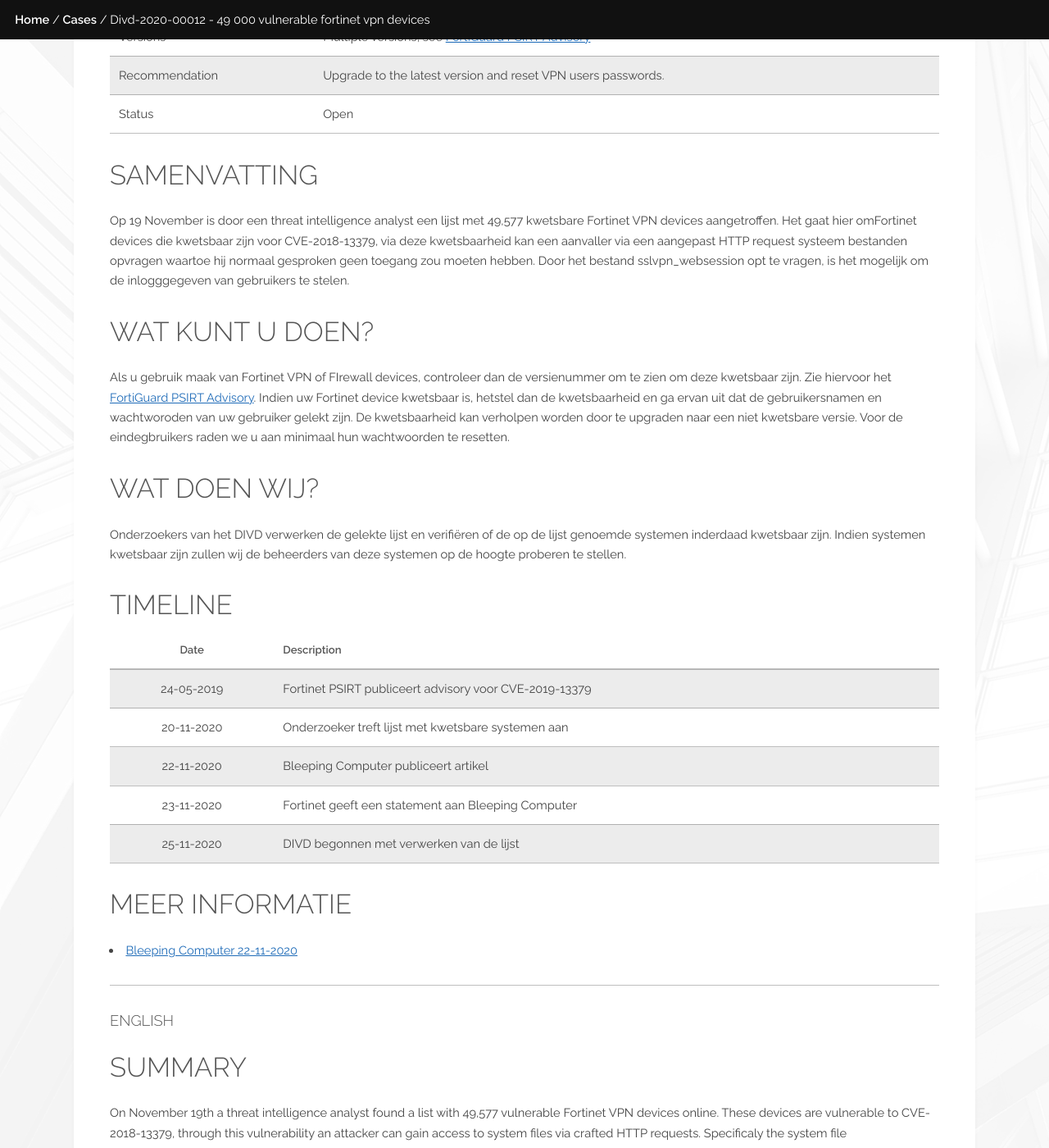
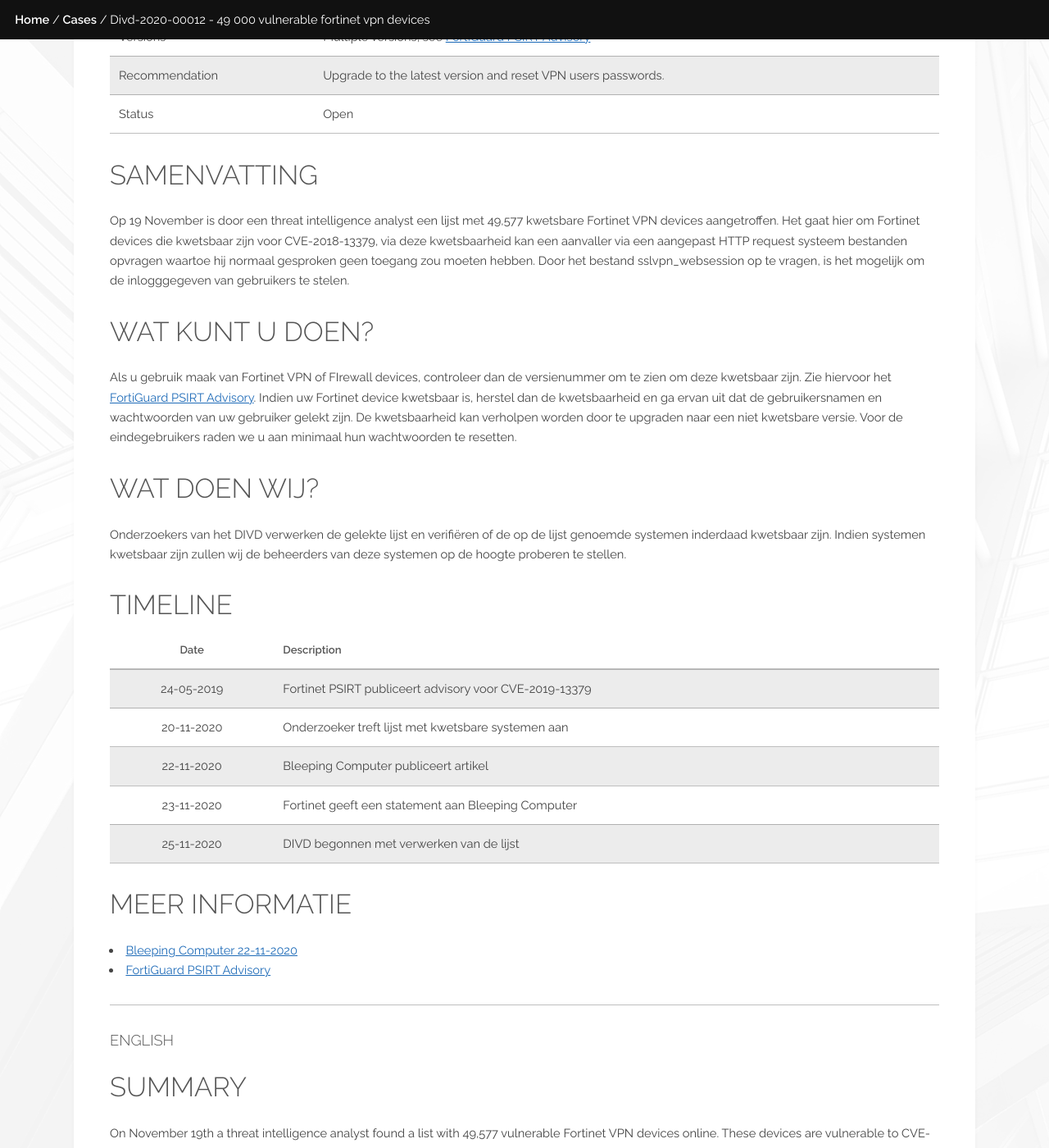
Before and after one commit to DIVD-NL/SecurityMeldpunt, a Jekyll site: the page built from cases/DIVD-2020-00012.md, in a window 1280 px wide and 1400 px high, scrolled down 824 px. Shown: the whole window at 82% size. Built offline with Jekyll 4.4.1, drawn with Linux system fonts in a browser that asks for light colours; some of the changed text lies outside the part shown.

Commit message:
Fix typos

```diff
--- a/cases/DIVD-2020-00012.md
+++ b/cases/DIVD-2020-00012.md
@@ -21,12 +21,12 @@
 | Status | {{ page.status }} |
 
 ## Samenvatting
-Op 19 November is door een threat intelligence analyst een lijst met 49,577 kwetsbare Fortinet VPN devices aangetroffen. Het gaat hier omFortinet devices die kwetsbaar zijn voor CVE-2018-13379, via deze kwetsbaarheid kan een aanvaller via een aangepast HTTP request systeem bestanden opvragen waartoe hij normaal gesproken geen toegang zou moeten hebben. Door het bestand sslvpn_websession opt te vragen, is het mogelijk om de inlogggegeven van gebruikers te stelen.
+Op 19 November is door een threat intelligence analyst een lijst met 49,577 kwetsbare Fortinet VPN devices aangetroffen. Het gaat hier om Fortinet devices die kwetsbaar zijn voor CVE-2018-13379, via deze kwetsbaarheid kan een aanvaller via een aangepast HTTP request systeem bestanden opvragen waartoe hij normaal gesproken geen toegang zou moeten hebben. Door het bestand sslvpn_websession op te vragen, is het mogelijk om de inlogggegeven van gebruikers te stelen.
 
 ## Wat kunt u doen?
 Als u gebruik maak van Fortinet VPN of FIrewall devices, controleer dan de versienummer om te zien om deze kwetsbaar zijn. Zie hiervoor het [FortiGuard PSIRT Advisory](http://www.fortiguard.com/psirt/FG-IR-18-384).
-Indien uw Fortinet device kwetsbaar is, hetstel dan de kwetsbaarheid en ga ervan uit dat de gebruikersnamen en wachtworoden van uw gebruiker gelekt zijn.
-De kwetsbaarheid kan verholpen worden door te upgraden naar een niet kwetsbare versie. Voor de eindegbruikers raden we u aan minimaal hun wachtwoorden te resetten.
+Indien uw Fortinet device kwetsbaar is, herstel dan de kwetsbaarheid en ga ervan uit dat de gebruikersnamen en wachtwoorden van uw gebruiker gelekt zijn.
+De kwetsbaarheid kan verholpen worden door te upgraden naar een niet kwetsbare versie. Voor de eindegebruikers raden we u aan minimaal hun wachtwoorden te resetten.
 
 ## Wat doen wij?
 Onderzoekers van het DIVD verwerken de gelekte lijst en verifiëren of de op de lijst genoemde systemen inderdaad kwetsbaar zijn. Indien systemen kwetsbaar zijn zullen wij de beheerders van deze systemen op de hoogte proberen te stellen.
@@ -43,13 +43,14 @@
 
 ## Meer informatie
 * [Bleeping Computer 22-11-2020](https://www.bleepingcomputer.com/news/security/hacker-posts-exploits-for-over-49-000-vulnerable-fortinet-vpns/)
+* [FortiGuard PSIRT Advisory](http://www.fortiguard.com/psirt/FG-IR-18-384)
 
 <hr>
 
 ### English
 
 ## Summary
-On November 19th a threat intelligence analyst found a list with 49,577 vulnerable Fortinet VPN devices online. These devices are vulnerable to CVE-2018-13379, through this vulnerability an attacker can gain access to system files via crafted HTTP requests. Specificaly the system file sslvpn_websession can be acccess and used to retreive user login credentials.
+On November 19th a threat intelligence analyst found a list with 49,577 vulnerable Fortinet VPN devices online. These devices are vulnerable to CVE-2018-13379, through this vulnerability an attacker can gain access to system files via crafted HTTP requests. Specificaly the system file sslvpn_websession can be acccess and used to retrieve user login credentials.
 
 ## What you can do
 If your system is vulnerable we advice to upgrade, and to reset the passwords for all VPN users. See [FortiGuard PSIRT Advisory](http://www.fortiguard.com/psirt/FG-IR-18-384) for more information.
@@ -61,10 +62,12 @@
 
 | Date  | Description |
 |:-----:|-------------|
-| 24-05-2019 | Fortinet PSIRT publishes advisory for CVE-2019-13379 || 20-11-2020 | Researcher comes across list of vulnerable systems |
+| 24-05-2019 | Fortinet PSIRT publishes advisory for CVE-2019-13379 |
+| 20-11-2020 | Researcher comes across list of vulnerable systems |
 | 22-11-2020 | Bleeping Computer publishes article |
 | 23-11-2020 | Fortinet issues a statement to Bleeping Computer |
 | 25-11-2020 | DIVD started processing the list |
 
 ## More information
 * [Bleeping Computer 22-11-2020](https://www.bleepingcomputer.com/news/security/hacker-posts-exploits-for-over-49-000-vulnerable-fortinet-vpns/)
+* [FortiGuard PSIRT Advisory](http://www.fortiguard.com/psirt/FG-IR-18-384)
```
Also changed, not shown: _posts/20-11-15-49000-vulnerable-Fortinet-VPNs.md (+1 -1 lines).
